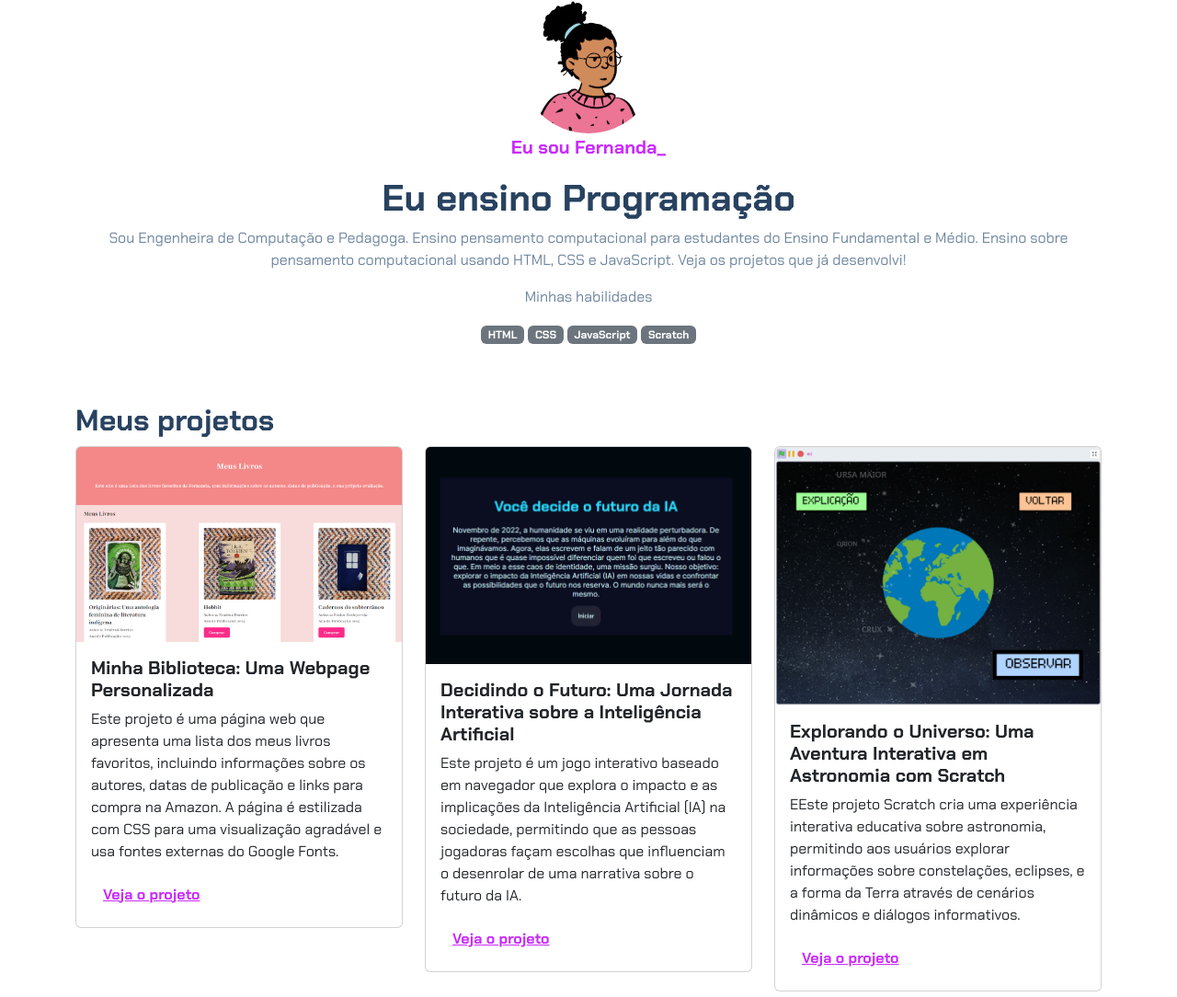
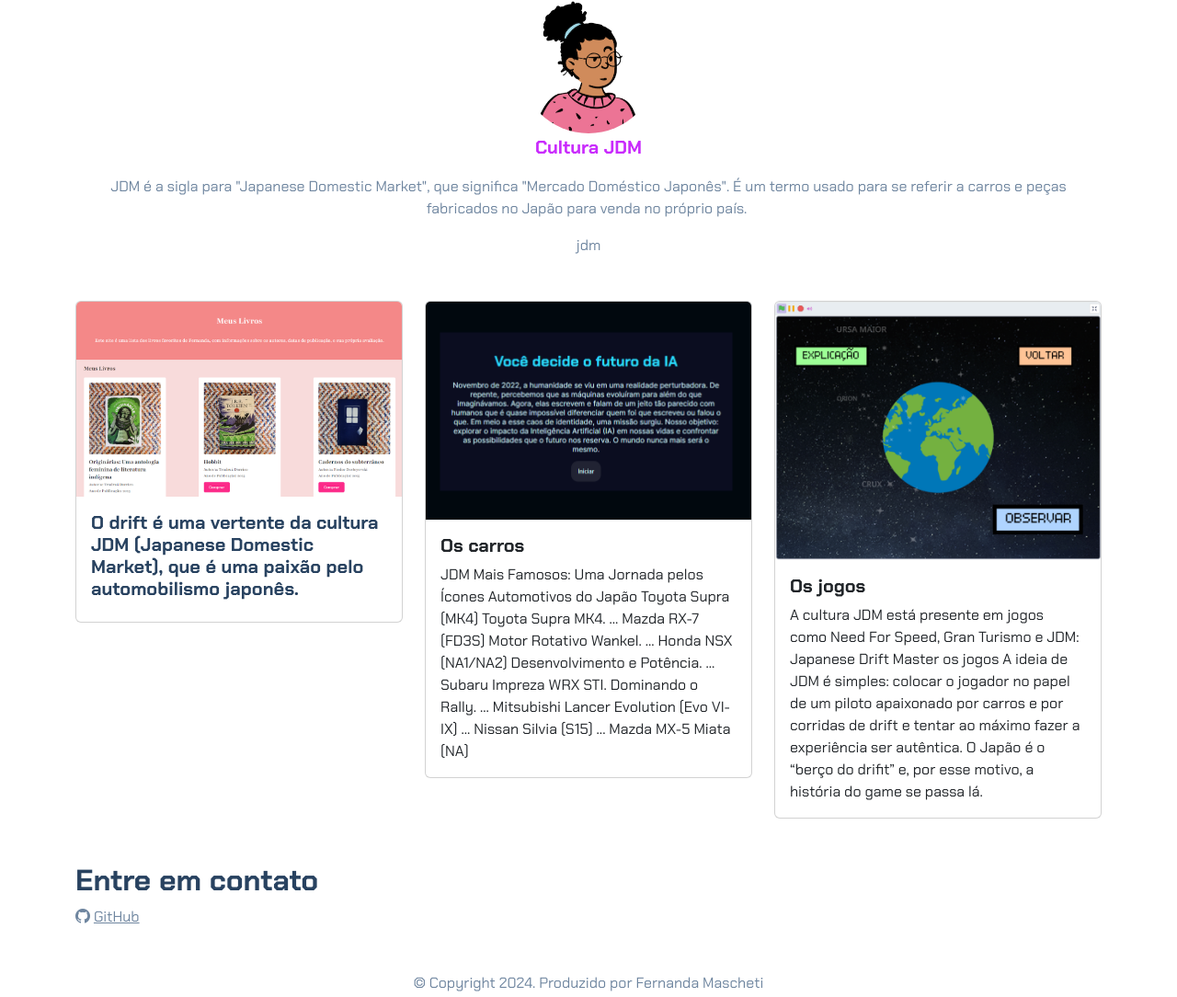
Before and after one commit to EduardoRamos1904/projeto-portifolio-2B-Eduardo-Ramos, a plain HTML site: page index.html in a window 1280 px wide. Shown: the part 5-1089 px from the top of the page at 92% size. Drawn offline with nearby package versions, Linux system fonts and the light colour scheme.

Commit message:
Update index.html

```diff
--- a/index.html
+++ b/index.html
@@ -14,35 +14,24 @@
     <header class="container text-center">
         <img src="img/avatar-perfil.png" alt="avatar da Fernanda" class="rounded-circle" width="150" height="150"
             srcset="">
-        <p class="lead">Eu sou Fernanda_</p>
-        <h1>Eu ensino Programação</h1>
-        <p>Sou Engenheira de Computação e Pedagoga. Ensino pensamento computacional para estudantes do Ensino
-            Fundamental e Médio. Ensino sobre pensamento computacional usando HTML, CSS e JavaScript. Veja os projetos
-            que já desenvolvi!</p>
-        <p>Minhas habilidades</p>
-        <div>
-            <p class="badge bg-secondary">HTML</p>
-            <p class="badge bg-secondary">CSS</p>
-            <p class="badge bg-secondary">JavaScript</p>
-            <p class="badge bg-secondary">Scratch</p>
-        </div>
+        <p class="lead">Cultura JDM</p>
+        <p>JDM é a sigla para "Japanese Domestic Market", que significa "Mercado Doméstico Japonês". É um termo usado para se referir a carros e peças fabricados no Japão para venda no próprio país. </p>
+
+        <p>jdm</p>
+
     </header>
     <main class="container mt-5">
-        <h2>Meus projetos</h2>
+
         <div class="row">
             <!-- Projeto 1 -->
             <div class="col-md-4">
                 <div class="card">
                     <img src="img/projeto-1.png" class="card-img-top" alt="Imagem do projeto de biblioteca virtual">
                     <div class="card-body">
-                        <h5 class="card-title">Minha Biblioteca: Uma Webpage Personalizada</h5>
-                        <p class="card-text">Este projeto é uma página web que apresenta uma lista dos meus livros
-                            favoritos, incluindo informações sobre os autores, datas de publicação e links para compra
-                            na Amazon. A página é estilizada com CSS para uma visualização agradável e usa fontes
-                            externas do Google Fonts.
-                        </p>
-                        <button type="button" class="btn btn-link" data-bs-toggle="modal" data-bs-target="#modal1">Veja
-                            o projeto</button>
+                        <h5 class="card-title>Drift</h5>
+                        <p class="card-text">O drift é uma vertente da cultura JDM (Japanese Domestic Market), que é uma paixão pelo automobilismo japonês.
+
+
                     </div>
                 </div>
             </div>
@@ -51,14 +40,17 @@
                 <div class="card">
                     <img src="img/projeto-2.png" class="card-img-top" alt="Imagem do projeto de biblioteca virtual">
                     <div class="card-body">
-                        <h5 class="card-title">Decidindo o Futuro: Uma Jornada Interativa sobre a Inteligência
-                            Artificial</h5>
-                        <p class="card-text">Este projeto é um jogo interativo baseado em navegador que explora o
-                            impacto e as implicações da Inteligência Artificial (IA) na sociedade, permitindo que as
-                            pessoas jogadoras façam escolhas que influenciam o desenrolar de uma narrativa sobre o
-                            futuro da IA.</p>
-                        <button type="button" class="btn btn-link" data-bs-toggle="modal" data-bs-target="#modal2">Veja
-                            o projeto</button>
+                        <h5 class="card-title">Os carros</h5>
+                        <p class="card-text">JDM Mais Famosos: Uma Jornada pelos Ícones Automotivos do Japão
+Toyota Supra (MK4) Toyota Supra MK4. ...
+Mazda RX-7 (FD3S) Motor Rotativo Wankel. ...
+Honda NSX (NA1/NA2) Desenvolvimento e Potência. ...
+Subaru Impreza WRX STI. Dominando o Rally. ...
+Mitsubishi Lancer Evolution (Evo VI-IX) ...
+Nissan Silvia (S15) ...
+Mazda MX-5 Miata (NA)</p>
+
+
                     </div>
                 </div>
             </div>
@@ -68,14 +60,14 @@
                 <div class="card">
                     <img src="img/projeto-3.png" class="card-img-top" alt="Imagem do projeto de biblioteca virtual">
                     <div class="card-body">
-                        <h5 class="card-title">Explorando o Universo: Uma Aventura Interativa em Astronomia com Scratch
+                        <h5 class="card-title">Os jogos
                         </h5>
-                        <p class="card-text">EEste projeto Scratch cria uma experiência interativa educativa sobre
-                            astronomia, permitindo aos usuários explorar informações sobre constelações, eclipses, e a
-                            forma da Terra através de cenários dinâmicos e diálogos informativos.
-                        </p>
-                        <button type="button" class="btn btn-link" data-bs-toggle="modal" data-bs-target="#modal3">Veja
-                            o projeto</button>
+                        <p class="card-text">A cultura JDM está presente em jogos como Need For Speed, Gran Turismo e JDM: Japanese Drift Master
+os jogos
+A ideia de JDM é simples: colocar o jogador no papel de um piloto apaixonado por carros e por corridas de drift e tentar ao máximo fazer a experiência ser autêntica. O Japão é o “berço do drifit” e, por esse motivo, a história do game se passa lá.
+
+
+
                     </div>
                 </div>
             </div>
```
